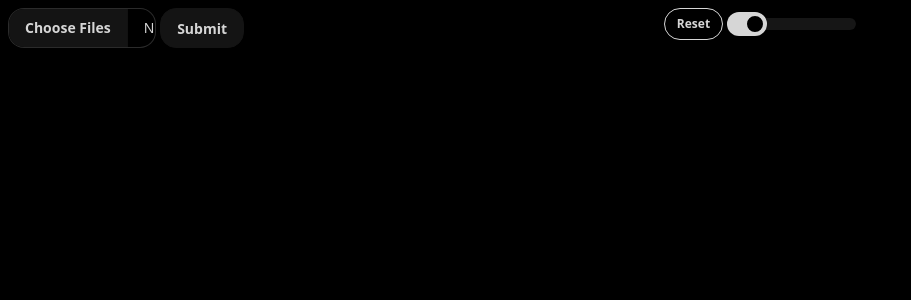
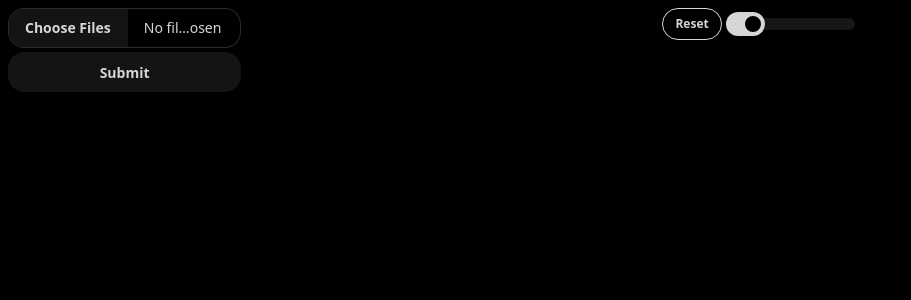
Before and after one commit to SamiSuleiman/typ, an Angular app: page /home in a window 1280 px wide. Shown: the top 300 px of the page, without its empty margins (0-911 px from the left). Built offline with nearby package versions, Linux system fonts and the light colour scheme.

Commit message:
wip: preview style

```diff
--- a/src/app/home/fonts-preview/fonts-preview.component.ts
+++ b/src/app/home/fonts-preview/fonts-preview.component.ts
@@ -1,10 +1,10 @@
-import { Component, effect, input, model } from '@angular/core';
+import { Component, input, model } from '@angular/core';
 import { FormsModule } from '@angular/forms';
 import { DEFAULT_EDITOR_CONTENT } from '../home.consts';
 
 @Component({
   template: `
-    <div class="flex flex-col gap-1 items-center">
+    <div class="flex flex-col gap-1 items-center max-w-[85vw]">
       <div class="flex items-center gap-1">
         <button class="btn btn-sm btn-outline" (click)="onReset()">
           Reset
@@ -18,11 +18,14 @@ import { DEFAULT_EDITOR_CONTENT } from '../home.consts';
           [(ngModel)]="$fontSize"
         />
       </div>
-      <div class="w-[80vw] flex gap-2 overflow-scroll">
+      <div class="flex gap-2 overflow-scroll w-full">
         @for (font of $selectedFonts(); track $index) {
           <textarea
-            [style]="{ fontSize: this.$fontSize() + 'px' }"
-            class="textarea grow resize-none overflow max-h-[90vh]"
+            [style]="{
+              fontSize: this.$fontSize() + 'px',
+              fontFamily: font + ', sans-serif',
+            }"
+            class="textarea grow resize-none overflow max-h-[90vh] min-w-[220px]"
             [rows]="45"
             [value]="$content()"
             [(ngModel)]="$content"
--- a/src/app/home/fonts-selection/fonts-selection.component.ts
+++ b/src/app/home/fonts-selection/fonts-selection.component.ts
@@ -12,7 +12,7 @@ import { FontsSelectionService } from './fonts-selection.service';
 
 @Component({
   template: `
-    <div class="flex gap-1">
+    <div class="flex gap-1 flex-col">
       <input type="file" class="file-input" [multiple]="true" #fileInput />
       <button class="btn" (click)="onSubmit(fileInput.files)">Submit</button>
     </div>
--- a/src/app/home/fonts-selection/fonts-selection.service.ts
+++ b/src/app/home/fonts-selection/fonts-selection.service.ts
@@ -43,12 +43,7 @@ export class FontsSelectionService {
   }
 
   async addFont(file: File): Promise<void> {
-    if (!this.allowedTypes.includes(file.type)) {
-      alert(
-        'Invalid font type. Please upload a TTF, OTF, WOFF, or WOFF2 file.',
-      );
-      return;
-    }
+    if (!this.allowedTypes.includes(file.type)) return;
 
     const fontBase64 = await this.convertToBase64(file);
     if (!fontBase64) return;
@@ -60,10 +55,8 @@ export class FontsSelectionService {
 
     const cachedFonts = this.getFonts();
 
-    if (cachedFonts.some((font: SelectedFont) => font.fontName === fontName)) {
-      alert('Font already added.');
+    if (cachedFonts.some((font: SelectedFont) => font.fontName === fontName))
       return;
-    }
 
     cachedFonts.push({ fontName, fontBase64 });
     localStorage.setItem('cachedFonts', JSON.stringify(cachedFonts));
--- a/src/app/home/home.component.ts
+++ b/src/app/home/home.component.ts
@@ -6,12 +6,12 @@ import { FontsSelectionComponent } from './fonts-selection/fonts-selection.compo
 @Component({
   template: `
     <main class="p-2 flex items-start justify-center gap-1">
-      <div>
+      <div class="max-w-[250px] min-w-[220px]">
         <app-fonts-selection
           (fontsSelected)="onFontsSelecetd($event)"
         ></app-fonts-selection>
       </div>
-      <div class="w-full">
+      <div class="grow w-full overflow-hidden">
         <app-fonts-preview
           [selectedFonts]="$selectedFonts()"
         ></app-fonts-preview>
```
